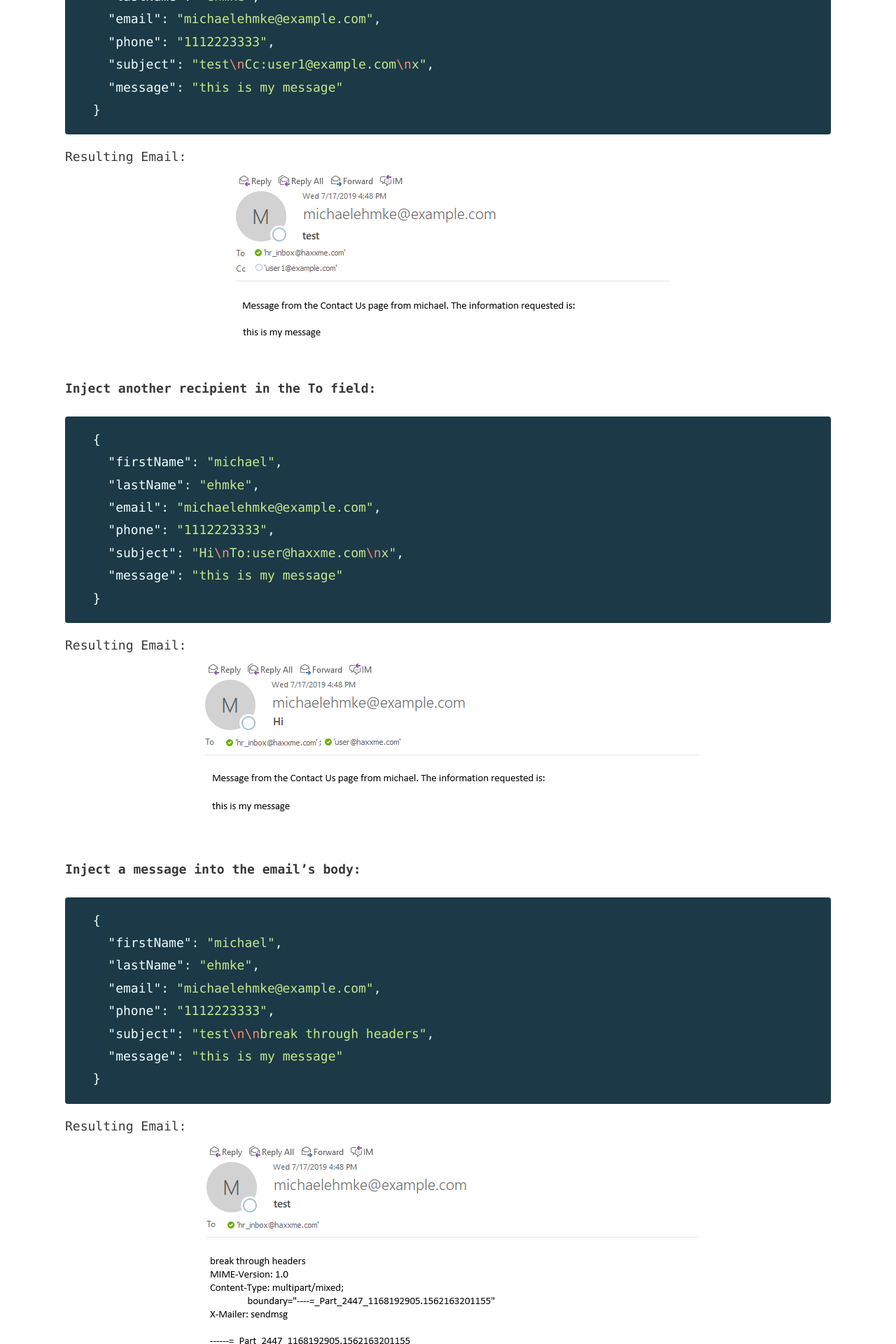
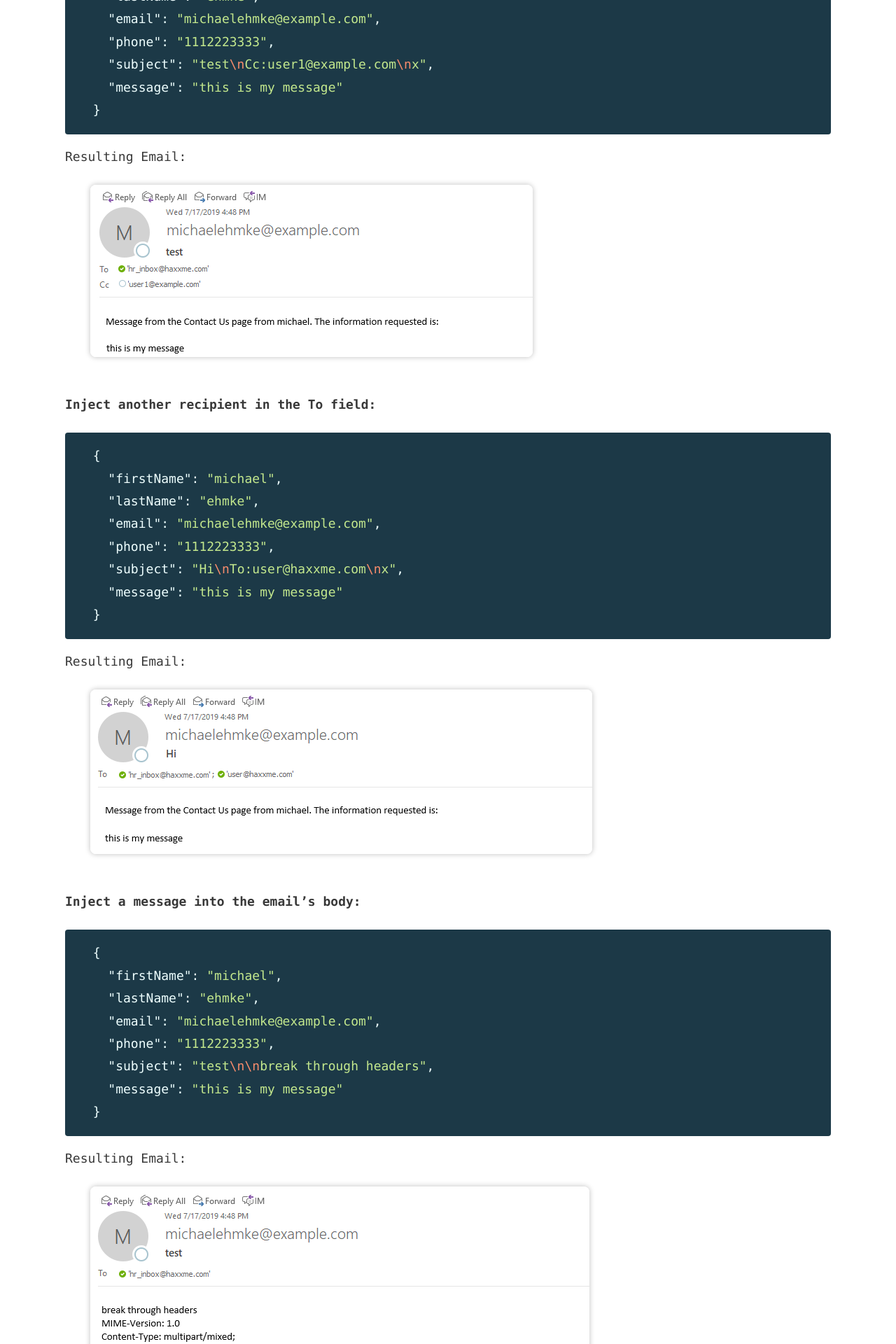
Before and after one commit to michaelehmke/michaelehmke.github.io, a Jekyll site: the page built from _posts/2019-07-25-smtp-header-injection-case-study-1.md, in a window 1280 px wide. Shown: the part 2299-4219 px from the top of the page at 70% size. Built offline with Jekyll 4.4.1, drawn with Linux system fonts in a browser that asks for light colours; cached includes are drawn as plain includes; nearby versions of some CDN libraries.

Commit message:
slight style related changes, mostly related to img elements

````diff
--- a/_posts/2019-07-25-smtp-header-injection-case-study-1.md
+++ b/_posts/2019-07-25-smtp-header-injection-case-study-1.md
@@ -16,7 +17,8 @@ As the title shows, this will focus on a SMTP Header Injection vulnerability tha
 
   TODO *** note that this was on an externally facing site accessible from the internet
 
-<img src="{{ site.url }}{{ site.baseurl }}/images/contact_us_2.png" alt="Screenshot of Contact Us page" width="auto" style="min-width:350px">
+<img src="{{ site.url }}{{ site.baseurl }}/images/contact_us_2.png" alt="Screenshot of Contact Us page">
+
 
 Through some testing it was found that the Subject field, and that field alone, was vulnerable to SMTP Header Injection. I was able to inject Cc, Bcc, etc. headers and could break out of the headers to inject content into the body.
 
@@ -56,7 +58,8 @@ The following are examples of different payloads being injected into the `Subjec
   }
 ```
 Resulting Email:
-<img src="{{ site.url }}{{ site.baseurl }}/images/email_injected_cc_ex.png" alt="Email with injected Cc field" width="auto" style="min-width:350px">
+
+<img src="{{ site.url }}{{ site.baseurl }}/images/email_injected_cc_ex.png" alt="Email with injected Cc field" class="left-align shadow">
 
 <br/>
 <b>Inject another recipient in the `To` field:</b>
@@ -72,7 +75,8 @@ Resulting Email:
   }
 ```
 Resulting Email:
-<img src="{{ site.url }}{{ site.baseurl }}/images/email_injected_to_ex.png" alt="Email with injected To field" width="auto" style="min-width:350px">
+
+<img src="{{ site.url }}{{ site.baseurl }}/images/email_injected_to_ex.png" alt="Email with injected To field" class="left-align shadow">
 
 <br/>
 <b>Inject a message into the email's body:</b>
@@ -88,7 +92,8 @@ Resulting Email:
   }
 ```
 Resulting Email:
-<img src="{{ site.url }}{{ site.baseurl }}/images/email_injected_body_ex.png" alt="Email with injected To field" width="auto" style="min-width:350px">
+
+<img src="{{ site.url }}{{ site.baseurl }}/images/email_injected_body_ex.png" alt="Email with injected To field" class="left-align shadow">
 
 
 <h2>Use Case: Impersonate and Exchange Emails as any Employee</h2>
@@ -124,11 +129,11 @@ An email may be generated with the following JSON:
 
 The resulting email that is received in the `hr_inbox@haxxme.com` mailbox:
 
-<img src="{{ site.url }}{{ site.baseurl }}/images/uc1_replyto_1.png" alt="Email with injected Reply-To header field" width="auto" style="min-width:350px">
+<img src="{{ site.url }}{{ site.baseurl }}/images/uc1_replyto_1.png" alt="Email with injected Reply-To header field" class="left-align shadow">
 
 Just from viewing this screen, there is no way to tell that the email is spoofed. Since the `From` email address matches the actual CEO's address in the system, MS Outlook conveniently populates his picture as well as availability status, and if the email address is clicked on for further details, the legitimate details will automatically populate. A suspicious user from the `hr_inbox` mailbox may reply to this email anyways however, by clicking either of the Reply buttons at the top. That user would be presented with this screen and would proceed to write up a response:
 
-<img src="{{ site.url }}{{ site.baseurl }}/images/uc1_victim_reply_1.png" alt="Victim responding to email with injected recipient" width="auto" style="min-width:350px">
+<img src="{{ site.url }}{{ site.baseurl }}/images/uc1_victim_reply_1.png" alt="Victim responding to email with injected recipient" class="left-align shadow">
 
 A user responding quickly may not notice that the email in the To: field is going to the attacker’s address `theceo@gmail.com` rather than the actual HaxxMe address.
 
@@ -143,7 +148,7 @@ This limits not only what can be used as the injected email address, but also wh
 
 At this point, the HR employee replied to TheCEO and the attacker received the response at `theceo@gmail.com`. This allows the attacker to not only receive the response to his spoofed email, but to also avoid any red flags that would’ve been raised if the response had went to TheCEO's actual address. Below is the response that the attacker received in his inbox:
 
-<img src="{{ site.url }}{{ site.baseurl }}/images/uc1_victim_response_1.png" alt="Victim's response shows up in attackers inbox" width="auto" style="min-width:350px">
+<img src="{{ site.url }}{{ site.baseurl }}/images/uc1_victim_response_1.png" alt="Victim's response shows up in attackers inbox" class="left-align shadow">
 
 The attacker can’t reply directly to this email however because then his response would be shown as coming from `theceo@gmail.com`, or it would be blocked altogether at the proxy level.
 
@@ -151,14 +156,14 @@ Instead, the attacker can just repeat the whole process of injecting the same he
 
 Attacker’s *perceived* response to the thread after re-injecting headers:
 
-<img src="{{ site.url }}{{ site.baseurl }}/images/uc1_perceived_response.png" alt="Attacker's response showing up as part of the email thread" width="auto" style="min-width:350px">
+<img src="{{ site.url }}{{ site.baseurl }}/images/uc1_perceived_response.png" alt="Attacker's response showing up as part of the email thread" class="left-align shadow">
 
 
 It can be seen that Outlook automatically grouped the emails together in the same thread since the Subject was the same, making it appear to the HR employee that TheCEO did in fact receive and respond to the email for verification.
 
 The contents of the attacker's email:
 
-<img src="{{ site.url }}{{ site.baseurl }}/images/uc1_attacker_response_1.png" alt="Contents of attacker's response" width="auto" style="min-width:350px">
+<img src="{{ site.url }}{{ site.baseurl }}/images/uc1_attacker_response_1.png" alt="Contents of attacker's response" class="left-align shadow">
 
 This Use Case was just an example, but much more convincing phishing attempts could be easily made. Also, in every email spoofed above, the first line in the message was always auto-generated and that may not be desirable by the attacker. The next use case shows how that may be cleaned up.
 
````
Also changed, not shown: other parts of _posts/2019-07-25-smtp-header-injection-case-study-1.md (+1 -0 lines), _posts/2019-07-24-smtp-header-injection.md (+1 -0 lines).
